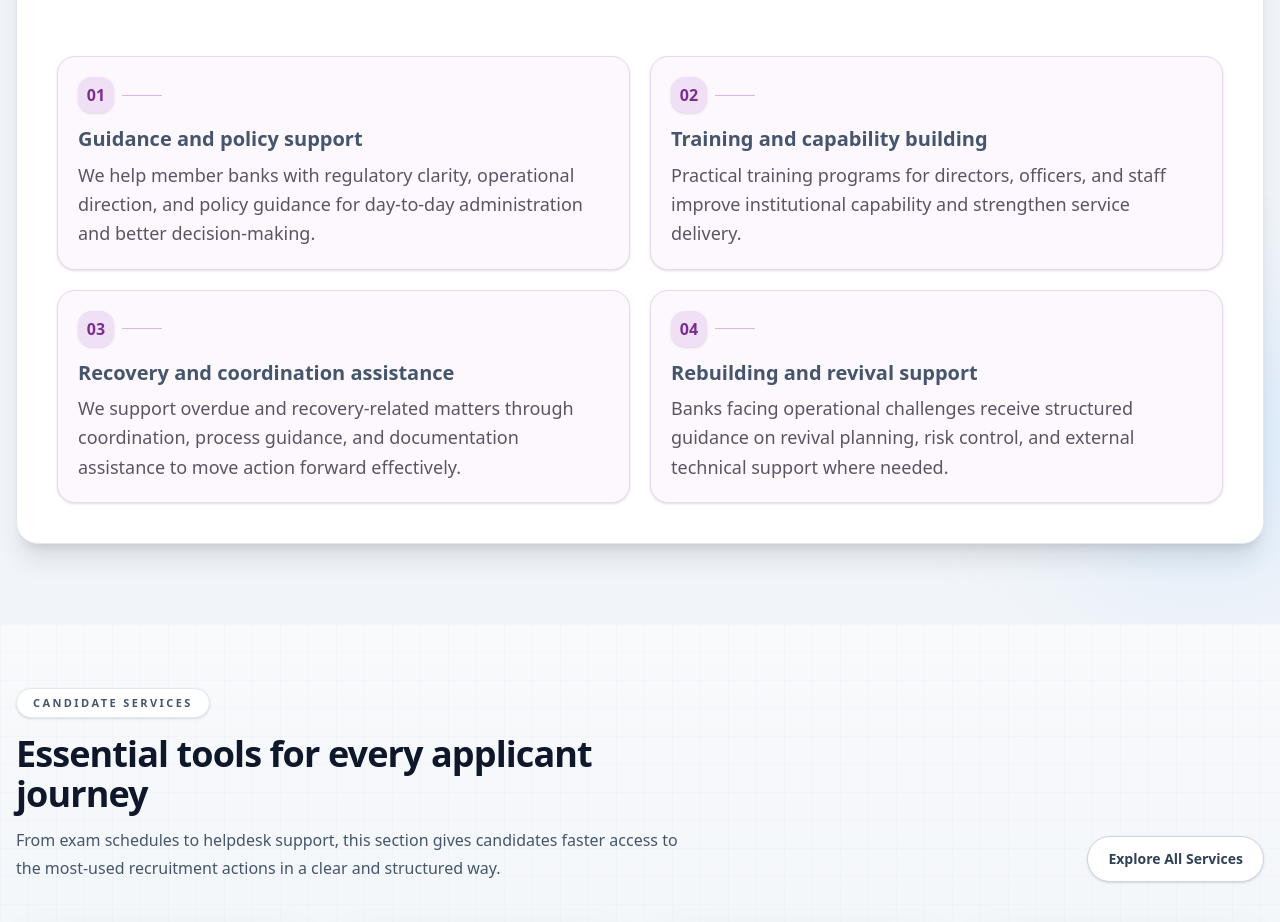
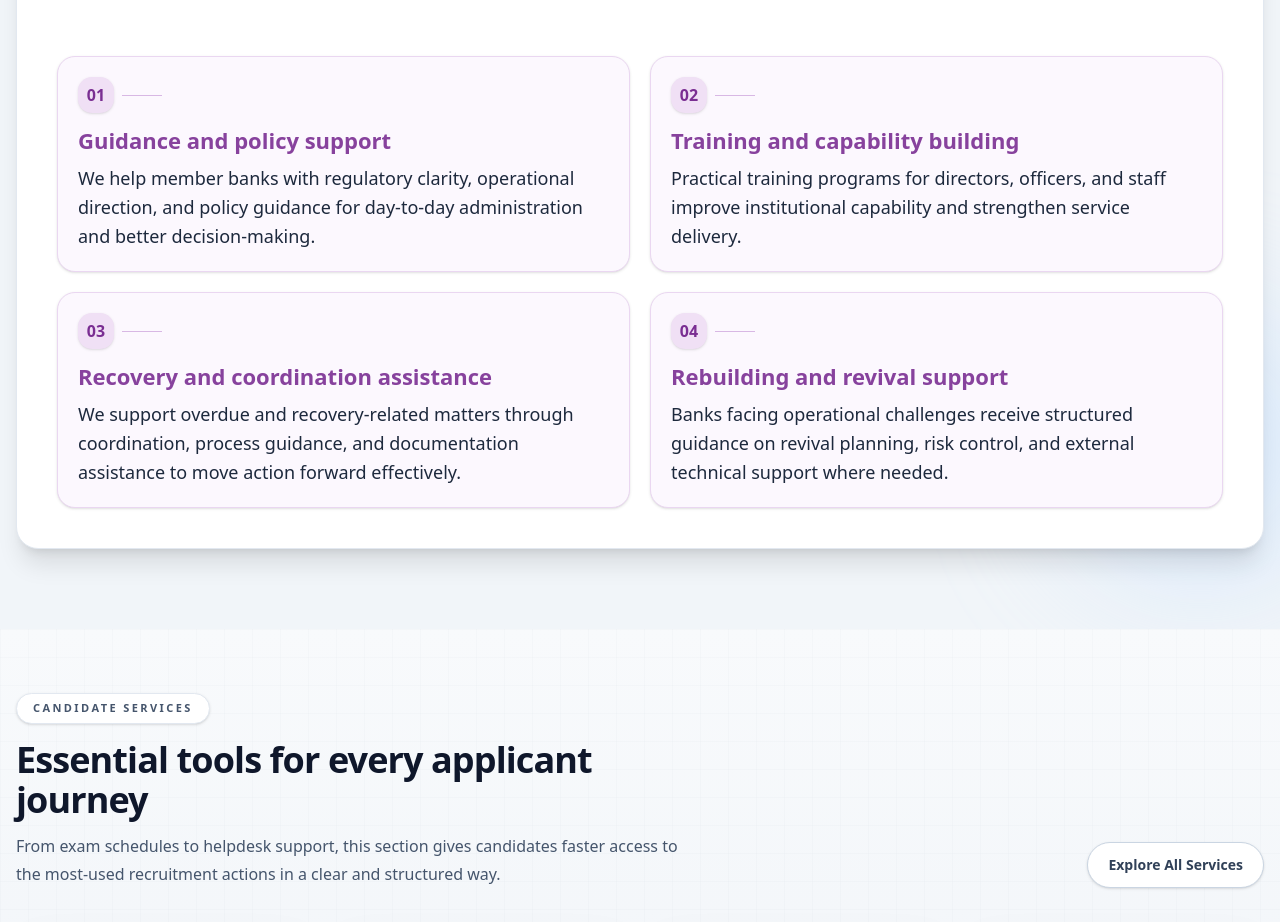
Before and after one commit to NikhiL-Nandeshwar/bank-association, a Next.js app: page / in a window 1280 px wide. Shown: the part 880-1802 px from the top of the page. Built offline with nearby package versions, Linux system fonts and the light colour scheme; no server answers.

Commit message:
About us section

```diff
--- a/src/components/home/AssociationCommitment.tsx
+++ b/src/components/home/AssociationCommitment.tsx
@@ -41,12 +41,12 @@ export default function AssociationCommitment() {
                   </div>
 
                   {/* Title */}
-                  <h3 className="mt-3 text-xl font-bold leading-snug text-slate-600">
+                  <h3 className="mt-3 text-[22px] font-semibold leading-snug text-[#7A2E92]/90">
                     {item.title}
                   </h3>
 
                   {/* Description */}
-                  <p className="mt-2 text-lg leading-relaxed text-[#5b5563]">
+                  <p className="mt-2 text-lg leading-relaxed text-slate-800">
                     {item.description}
                   </p>
                 </div>
```
